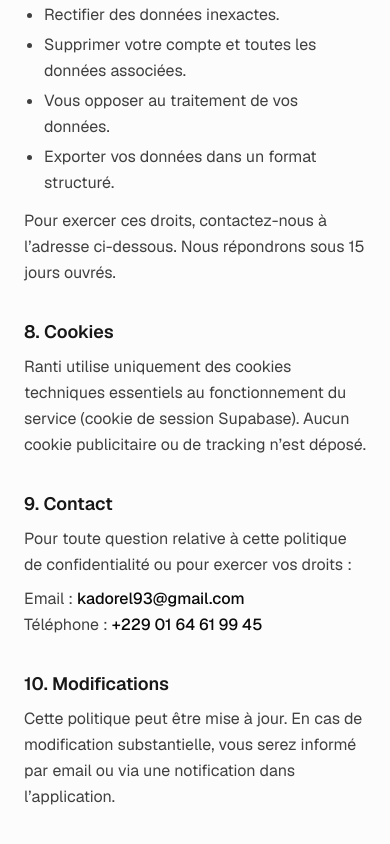
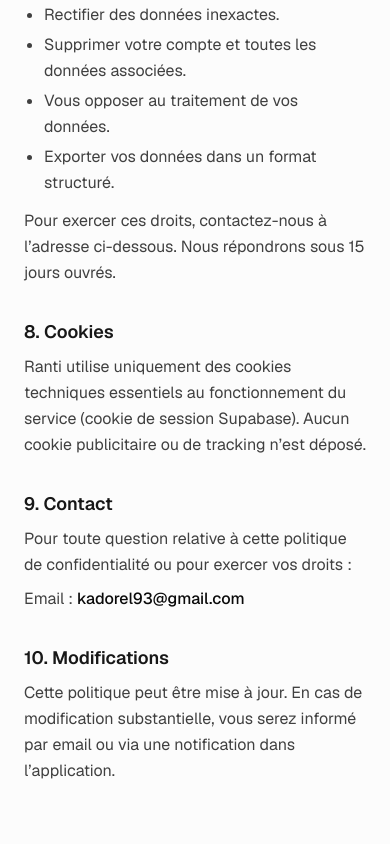
Before and after one commit to mrkpatinde/ranti, a Next.js app in the folder apps/web/: page /confidentialite in a window 390 px wide. Shown: the part 2268-3112 px from the top of the page. Built offline with nearby package versions, Linux system fonts and the light colour scheme.

Commit message:
fix(legal): retrait numero telephone invente des pages legales

```diff
--- a/apps/web/src/app/(public)/conditions/page.tsx
+++ b/apps/web/src/app/(public)/conditions/page.tsx
@@ -182,8 +182,6 @@ export default function TermsPage() {
           </p>
           <p className="mt-2">
             Email : <span className="text-neutral-950 font-medium">kadorel93@gmail.com</span>
-            <br />
-            Téléphone : <span className="text-neutral-950 font-medium">+229 01 64 61 99 45</span>
           </p>
         </section>
       </div>
--- a/apps/web/src/app/(public)/confidentialite/page.tsx
+++ b/apps/web/src/app/(public)/confidentialite/page.tsx
@@ -151,8 +151,6 @@ export default function PrivacyPage() {
           </p>
           <p className="mt-2">
             Email : <span className="text-neutral-950 font-medium">kadorel93@gmail.com</span>
-            <br />
-            Téléphone : <span className="text-neutral-950 font-medium">+229 01 64 61 99 45</span>
           </p>
         </section>
 
```
